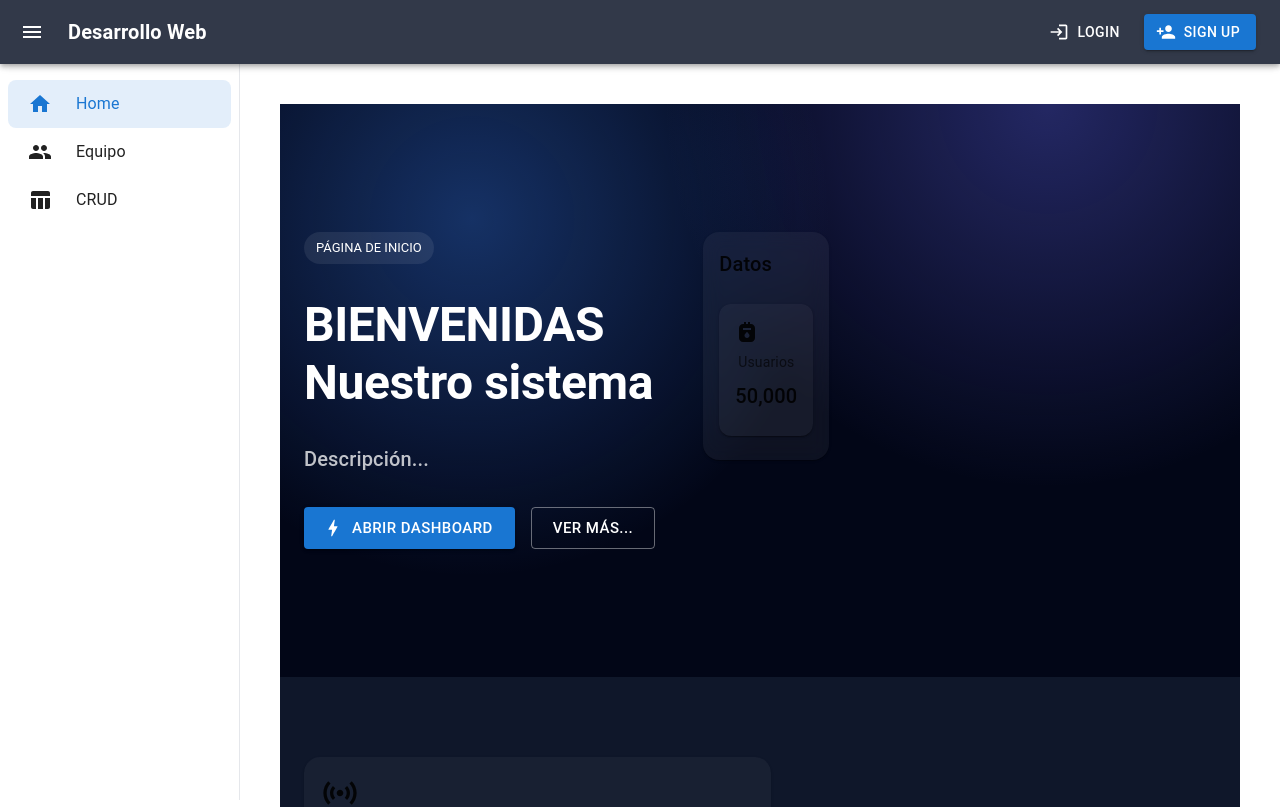
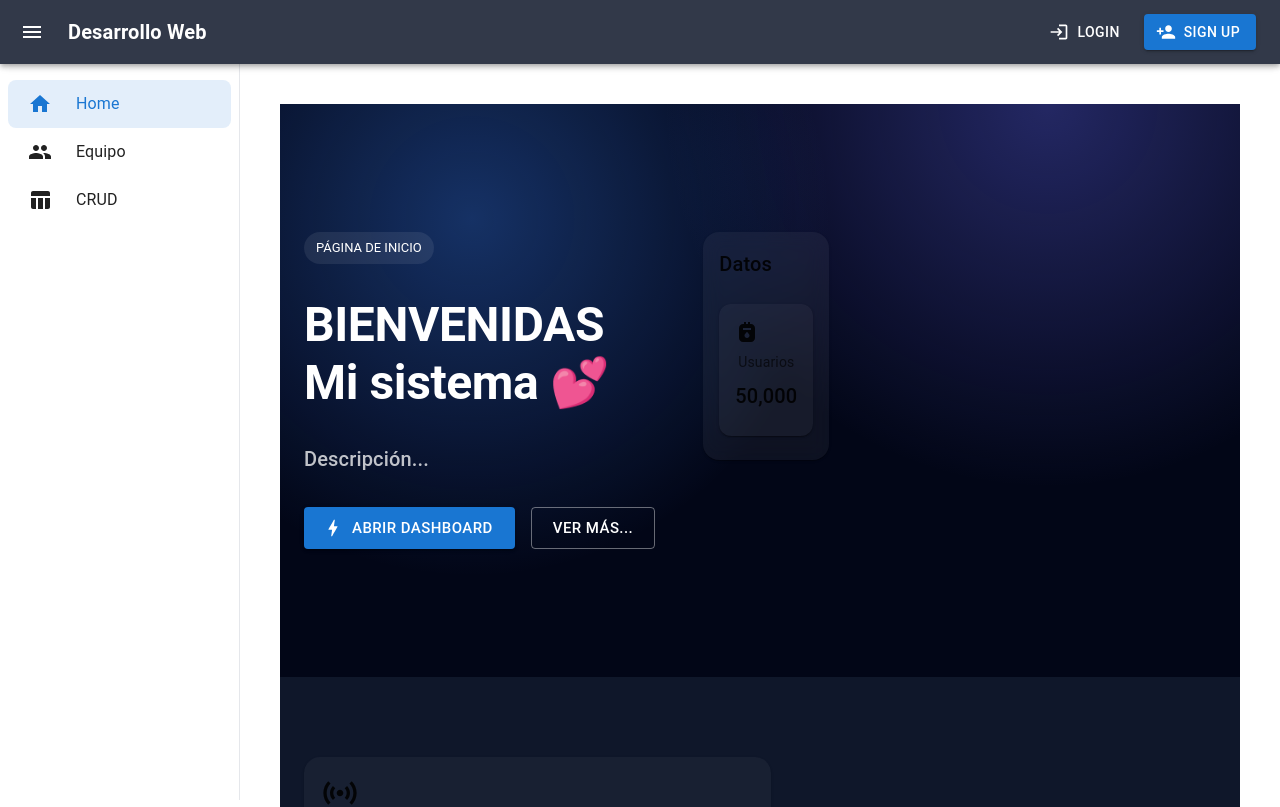
Before and after one commit to 2022150480397-create/sistema-ic0802, a React (Vite) app: page / in a window 1280 px wide. Shown: the top 807 px of the page. Built offline with nearby package versions, Linux system fonts and the light colour scheme.

Commit message:
cambios home

```diff
--- a/src/pages/Home/HomePage.jsx
+++ b/src/pages/Home/HomePage.jsx
@@ -59,7 +59,7 @@ export default function HomePage() {
                 >
                   BIENVENIDAS
                   <br />
-                  Nuestro sistema
+                  Mi sistema 💕
                 </Typography>
 
                 <Typography
```
